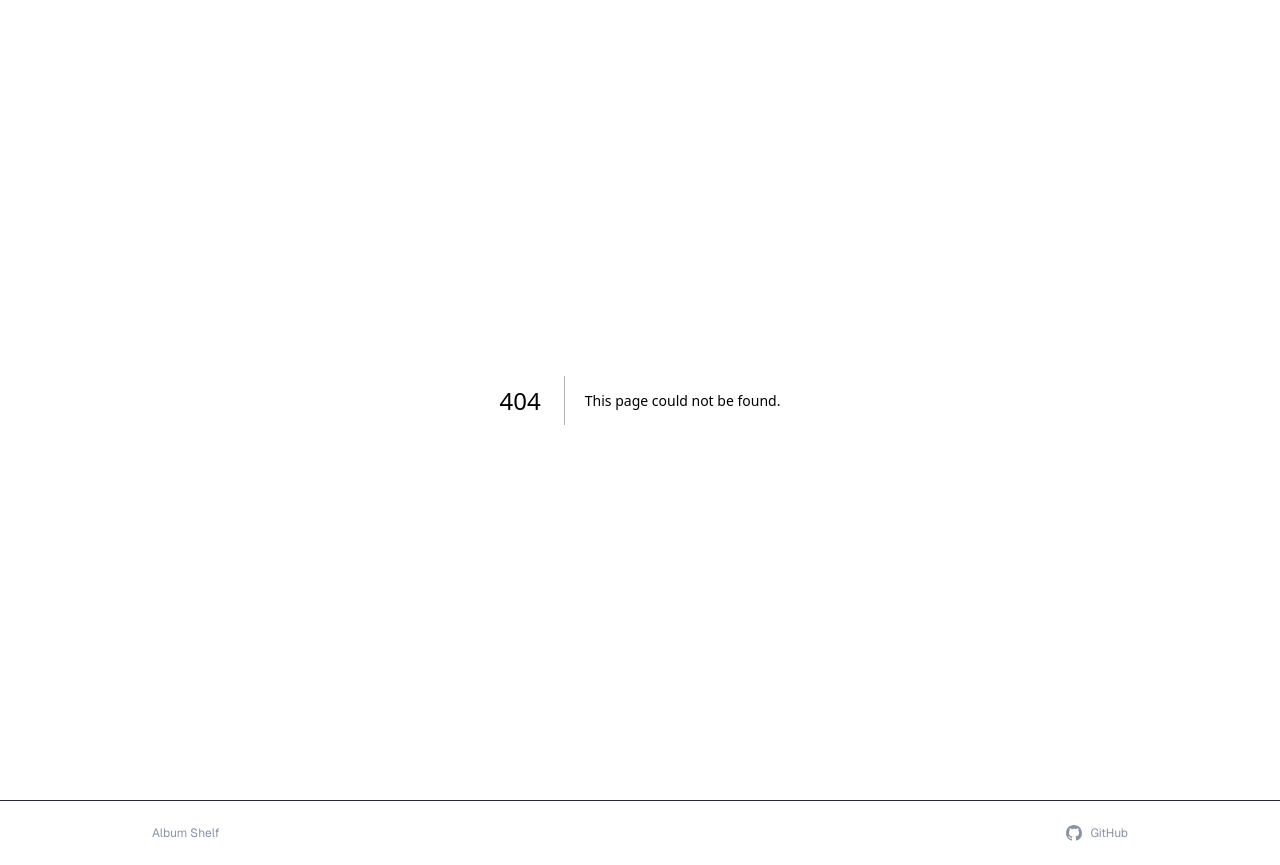
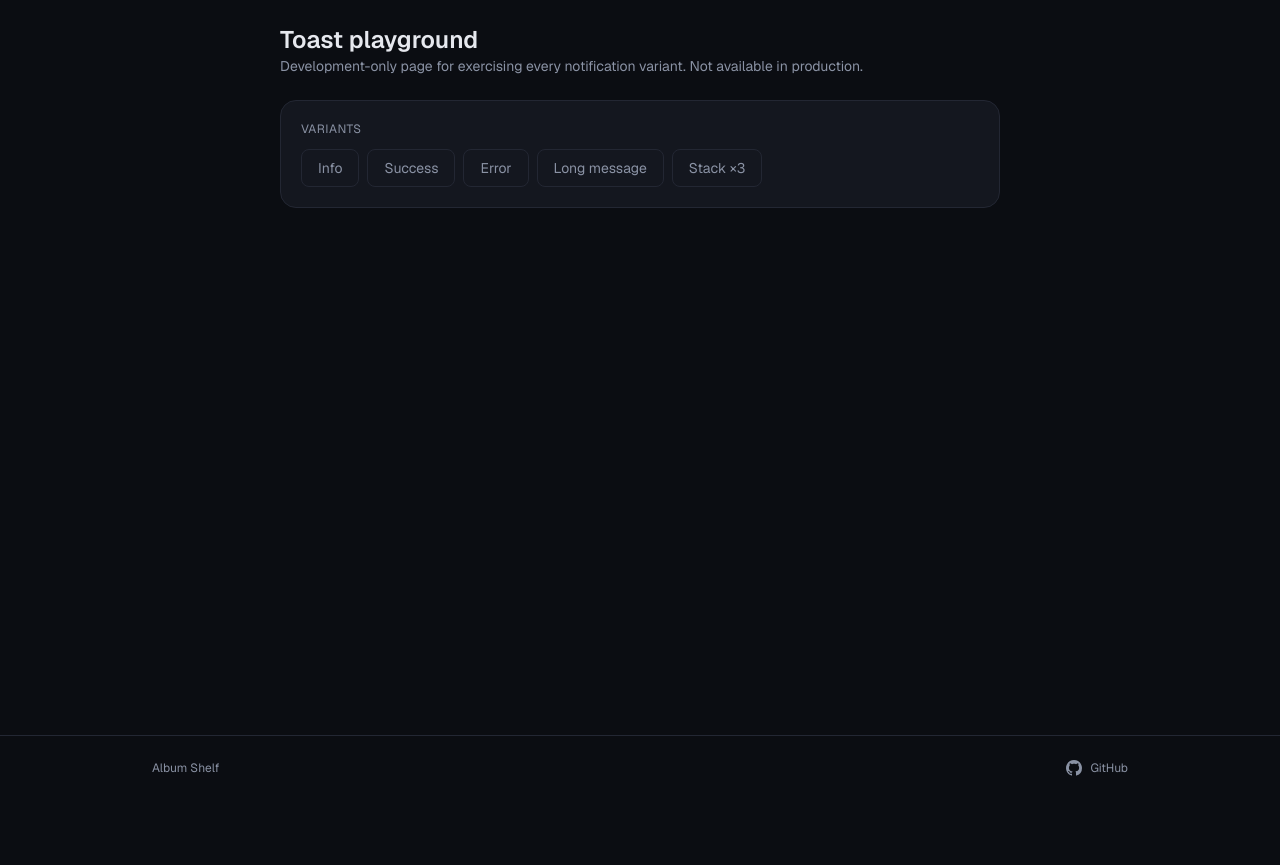
Before and after one commit to janluijk/album-shelf, a Next.js app: page /dev/toasts in a window 1280 px wide. Before the commit this address had no page. After the commit the page ends 800 px from the top, so only its background shows below. Built offline with nearby package versions, Linux system fonts and the light colour scheme.

Commit message:
Add dev-only toast playground at /dev/toasts
Co-Authored-By: Claude Fable 5 <noreply@anthropic.com>

```diff
--- /dev/null
+++ b/src/app/dev/toasts/page.tsx
@@ -0,0 +1,25 @@
+import { notFound } from "next/navigation";
+import ToastPlayground from "@/components/ToastPlayground";
+
+export default function ToastsDevPage() {
+  const isProduction = process.env.VERCEL_ENV === "production";
+  if (isProduction) notFound();
+
+  return (
+    <main className="mx-auto w-full max-w-3xl flex-1 p-6">
+      <header className="mb-6">
+        <h1 className="text-2xl font-semibold">Toast playground</h1>
+        <p className="text-sm text-[var(--muted)]">
+          Development-only page for exercising every notification variant. Not
+          available in production.
+        </p>
+      </header>
+      <section className="rounded-2xl border border-[var(--card-border)] bg-[var(--card)] p-5">
+        <h2 className="text-xs uppercase tracking-wider text-[var(--muted)] mb-3">
+          Variants
+        </h2>
+        <ToastPlayground />
+      </section>
+    </main>
+  );
+}
--- /dev/null
+++ b/src/components/ToastPlayground.tsx
@@ -0,0 +1,80 @@
+"use client";
+
+import { useNotify } from "@/components/ToastProvider";
+
+const buttonClass =
+  "cursor-pointer rounded-lg border border-[var(--card-border)] px-4 py-2 text-sm text-[var(--muted)] hover:border-[var(--accent)] hover:text-[var(--accent)]";
+
+export default function ToastPlayground() {
+  const notify = useNotify();
+
+  return (
+    <div className="flex flex-wrap gap-2">
+      <button
+        type="button"
+        onClick={() => notify({ message: "Just letting you know." })}
+        className={buttonClass}
+      >
+        Info
+      </button>
+      <button
+        type="button"
+        onClick={() =>
+          notify({
+            title: "Saved",
+            message: "Your changes were stored successfully.",
+            variant: "success",
+          })
+        }
+        className={buttonClass}
+      >
+        Success
+      </button>
+      <button
+        type="button"
+        onClick={() =>
+          notify({
+            title: "Could not save",
+            message: "Something went wrong. Please try again.",
+            variant: "error",
+          })
+        }
+        className={buttonClass}
+      >
+        Error
+      </button>
+      <button
+        type="button"
+        onClick={() =>
+          notify({
+            title: "A longer notification",
+            message:
+              "Toasts wrap longer copy across multiple lines while keeping the fixed width, auto-dismiss after six seconds, and can always be dismissed manually with the ✕ button.",
+          })
+        }
+        className={buttonClass}
+      >
+        Long message
+      </button>
+      <button
+        type="button"
+        onClick={() => {
+          notify({ message: "First of three." });
+          notify({
+            title: "Saved",
+            message: "Second of three.",
+            variant: "success",
+          });
+          notify({
+            title: "Could not save",
+            message: "Third of three.",
+            variant: "error",
+          });
+        }}
+        className={buttonClass}
+      >
+        Stack ×3
+      </button>
+    </div>
+  );
+}
--- a/src/components/ToastProvider.tsx
+++ b/src/components/ToastProvider.tsx
@@ -47,7 +47,13 @@ function ToastCard({
 
   const isVisible = entered && !toast.leaving;
   const accentBorder =
-    toast.variant === "error" ? "border-[var(--accent)]" : "border-[var(--card-border)]";
+    toast.variant === "error"
+      ? "border-[var(--accent)]"
+      : "border-[var(--card-border)]";
+  const titleColor =
+    toast.variant === "success"
+      ? "text-[var(--accent)]"
+      : "text-[var(--foreground)]";
 
   return (
     <div
@@ -60,9 +66,7 @@ function ToastCard({
       <div className="flex items-start justify-between gap-2">
         <div>
           {toast.title && (
-            <p className="mb-1 font-medium text-[var(--foreground)]">
-              {toast.title}
-            </p>
+            <p className={`mb-1 font-medium ${titleColor}`}>{toast.title}</p>
           )}
           <p>{toast.message}</p>
         </div>
```
